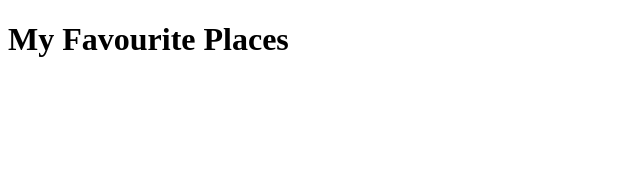
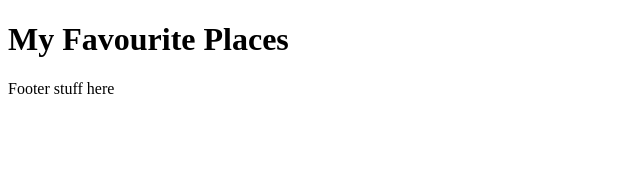
Before and after one commit to cynthiacodes/favourite-places-react, a React (Create React App) app: page / in a window 1280 px wide. Shown: the top 170 px of the page, without its empty margins (0-640 px from the left). Built offline with nearby package versions, Linux system fonts and the light colour scheme; the HTML template or start-up script is replaced by a standard one.

Commit message:
added pagefooter function to app.tsx

```diff
--- a/src/App.tsx
+++ b/src/App.tsx
@@ -1,9 +1,11 @@
+import PageFooter from "./components/PageFooter";
 import PageHeader from "./components/PageHeader";
 
 function App(): JSX.Element {
   return (
     <>
      <PageHeader />
+     <PageFooter />
 
     </>
 
```
